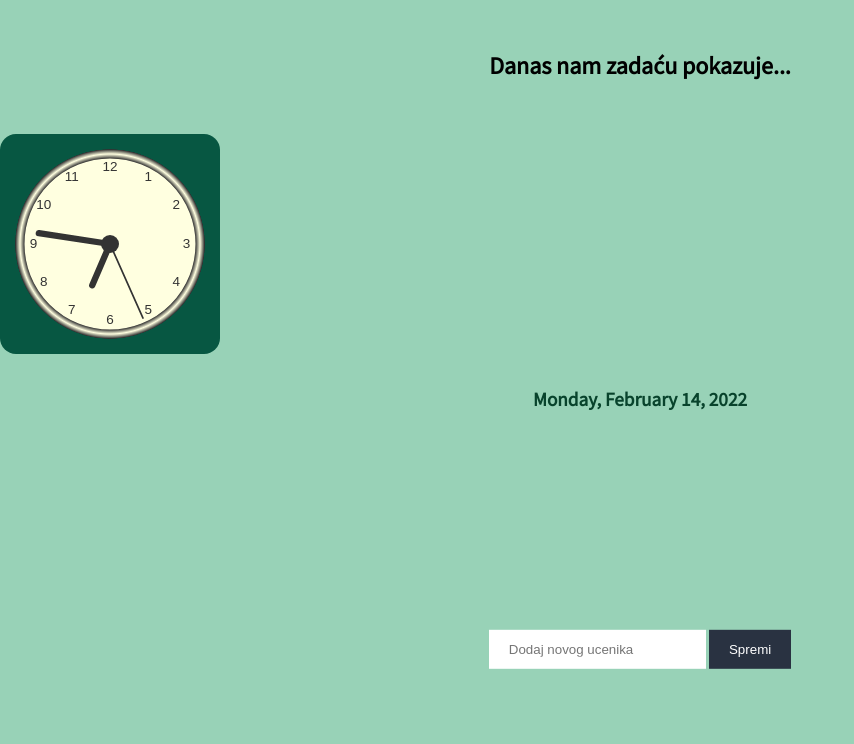
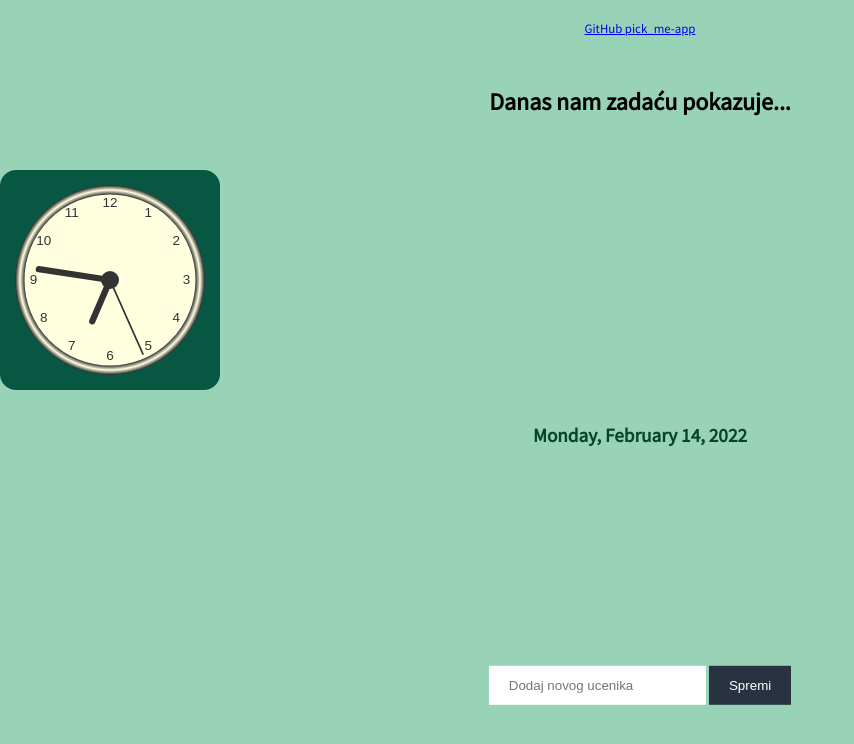
Before and after one commit to zopaj63/pick_me, a plain HTML site: page index.html in a window 1280 px wide. Shown: the whole page, without its empty margins (0-854 px from the left). Drawn offline with Linux system fonts and the light colour scheme.

Commit message:
add github link and netlify badge

```diff
--- a/index.html
+++ b/index.html
@@ -12,6 +12,7 @@
 </head>
 
 <body>
+    <a href="https://github.com/zopaj63/pick_me">GitHub pick_me-app</a>
     <h2>Danas nam zadaću pokazuje...</h2>
     <h1 id="pick"></h1>
     <canvas id="canvas" width="200" height="200"></canvas>
--- a/main.scss
+++ b/main.scss
@@ -71,3 +71,10 @@ input[type="submit"] {
     font-size: 1.2rem;
     font-weight: bold;
 }
+
+a{
+    display: block;
+    margin: 20px;
+    font-size: 0.8rem;
+    text-align: center;
+}
```
Also changed, not shown: main.css, 2 other files.
